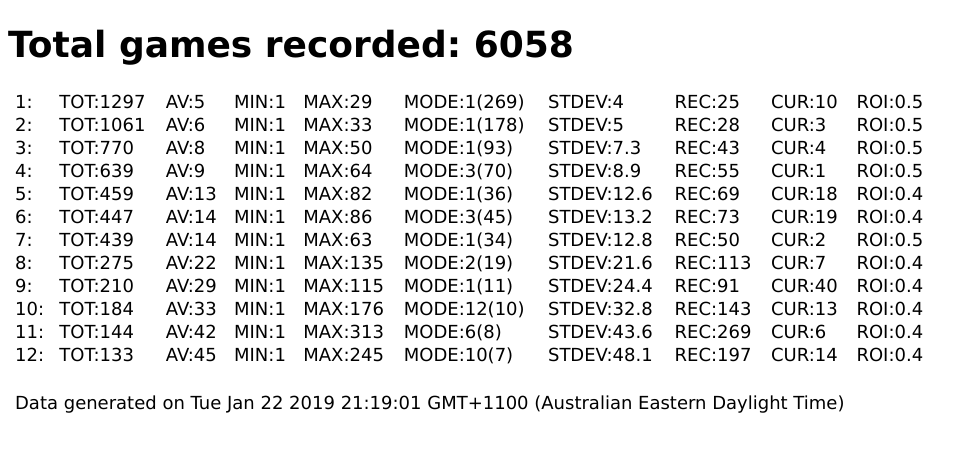
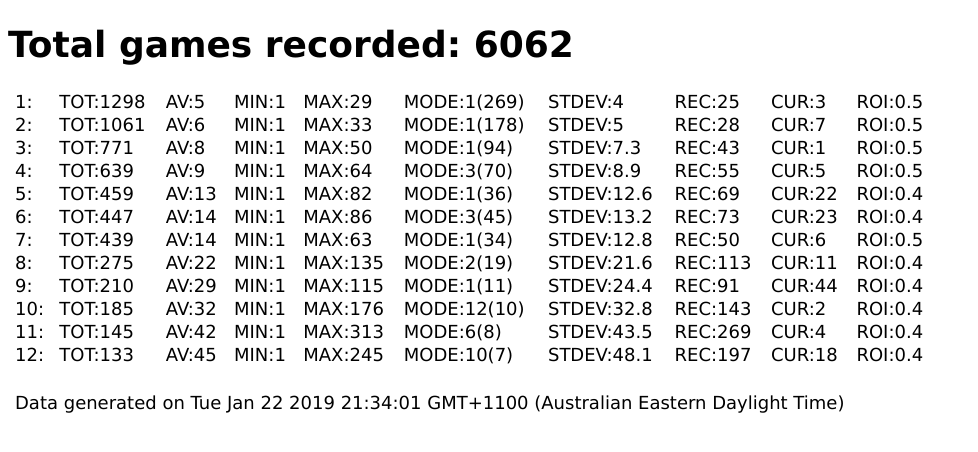
Before and after one commit to tenKinetic/tenKinetic.github.io, a plain HTML site: page ts/index.html in a window 1280 px wide. Shown: the whole page, without its empty margins (0-978 px from the left). Drawn offline with Linux system fonts and the light colour scheme.

Commit message:
Stats update

```diff
--- a/ts/index.html
+++ b/ts/index.html
@@ -11,18 +11,18 @@
     </style>
   </head>
   <body>
-    <h1>Total games recorded: 6058</h1>
+    <h1>Total games recorded: 6062</h1>
     <table><tbody>
       <tr>
     <td>1:</td>
-    <td>TOT:1297</td>
+    <td>TOT:1298</td>
     <td>AV:5</td>
     <td>MIN:1</td>
     <td>MAX:29</td>
     <td>MODE:1(269)</td>
     <td>STDEV:4</td>
     <td>REC:25</td>
-    <td>CUR:10</td>
+    <td>CUR:3</td>
     <td>ROI:0.5</td>
   </tr><tr>
     <td>2:</td>
@@ -33,18 +33,18 @@
     <td>MODE:1(178)</td>
     <td>STDEV:5</td>
     <td>REC:28</td>
-    <td>CUR:3</td>
+    <td>CUR:7</td>
     <td>ROI:0.5</td>
   </tr><tr>
     <td>3:</td>
-    <td>TOT:770</td>
+    <td>TOT:771</td>
     <td>AV:8</td>
     <td>MIN:1</td>
     <td>MAX:50</td>
-    <td>MODE:1(93)</td>
+    <td>MODE:1(94)</td>
     <td>STDEV:7.3</td>
     <td>REC:43</td>
-    <td>CUR:4</td>
+    <td>CUR:1</td>
     <td>ROI:0.5</td>
   </tr><tr>
     <td>4:</td>
@@ -55,7 +55,7 @@
     <td>MODE:3(70)</td>
     <td>STDEV:8.9</td>
     <td>REC:55</td>
-    <td>CUR:1</td>
+    <td>CUR:5</td>
     <td>ROI:0.5</td>
   </tr><tr>
     <td>5:</td>
@@ -66,7 +66,7 @@
     <td>MODE:1(36)</td>
     <td>STDEV:12.6</td>
     <td>REC:69</td>
-    <td>CUR:18</td>
+    <td>CUR:22</td>
     <td>ROI:0.4</td>
   </tr><tr>
     <td>6:</td>
@@ -77,7 +77,7 @@
     <td>MODE:3(45)</td>
     <td>STDEV:13.2</td>
     <td>REC:73</td>
-    <td>CUR:19</td>
+    <td>CUR:23</td>
     <td>ROI:0.4</td>
   </tr><tr>
     <td>7:</td>
@@ -88,7 +88,7 @@
     <td>MODE:1(34)</td>
     <td>STDEV:12.8</td>
     <td>REC:50</td>
-    <td>CUR:2</td>
+    <td>CUR:6</td>
     <td>ROI:0.5</td>
   </tr><tr>
     <td>8:</td>
@@ -99,7 +99,7 @@
     <td>MODE:2(19)</td>
     <td>STDEV:21.6</td>
     <td>REC:113</td>
-    <td>CUR:7</td>
+    <td>CUR:11</td>
     <td>ROI:0.4</td>
   </tr><tr>
     <td>9:</td>
@@ -110,29 +110,29 @@
     <td>MODE:1(11)</td>
     <td>STDEV:24.4</td>
     <td>REC:91</td>
-    <td>CUR:40</td>
+    <td>CUR:44</td>
     <td>ROI:0.4</td>
   </tr><tr>
     <td>10:</td>
-    <td>TOT:184</td>
-    <td>AV:33</td>
+    <td>TOT:185</td>
+    <td>AV:32</td>
     <td>MIN:1</td>
     <td>MAX:176</td>
     <td>MODE:12(10)</td>
     <td>STDEV:32.8</td>
     <td>REC:143</td>
-    <td>CUR:13</td>
+    <td>CUR:2</td>
     <td>ROI:0.4</td>
   </tr><tr>
     <td>11:</td>
-    <td>TOT:144</td>
+    <td>TOT:145</td>
     <td>AV:42</td>
     <td>MIN:1</td>
     <td>MAX:313</td>
     <td>MODE:6(8)</td>
-    <td>STDEV:43.6</td>
+    <td>STDEV:43.5</td>
     <td>REC:269</td>
-    <td>CUR:6</td>
+    <td>CUR:4</td>
     <td>ROI:0.4</td>
   </tr><tr>
     <td>12:</td>
@@ -143,11 +143,11 @@
     <td>MODE:10(7)</td>
     <td>STDEV:48.1</td>
     <td>REC:197</td>
-    <td>CUR:14</td>
+    <td>CUR:18</td>
     <td>ROI:0.4</td>
   </tr>
       <tr><td>&nbsp;</td><tr>
-      <tr><td colspan="9">Data generated on Tue Jan 22 2019 21:19:01 GMT+1100 (Australian Eastern Daylight Time)</td></tr>
+      <tr><td colspan="9">Data generated on Tue Jan 22 2019 21:34:01 GMT+1100 (Australian Eastern Daylight Time)</td></tr>
     </tbody></table>
   </body>
   </html>
```
